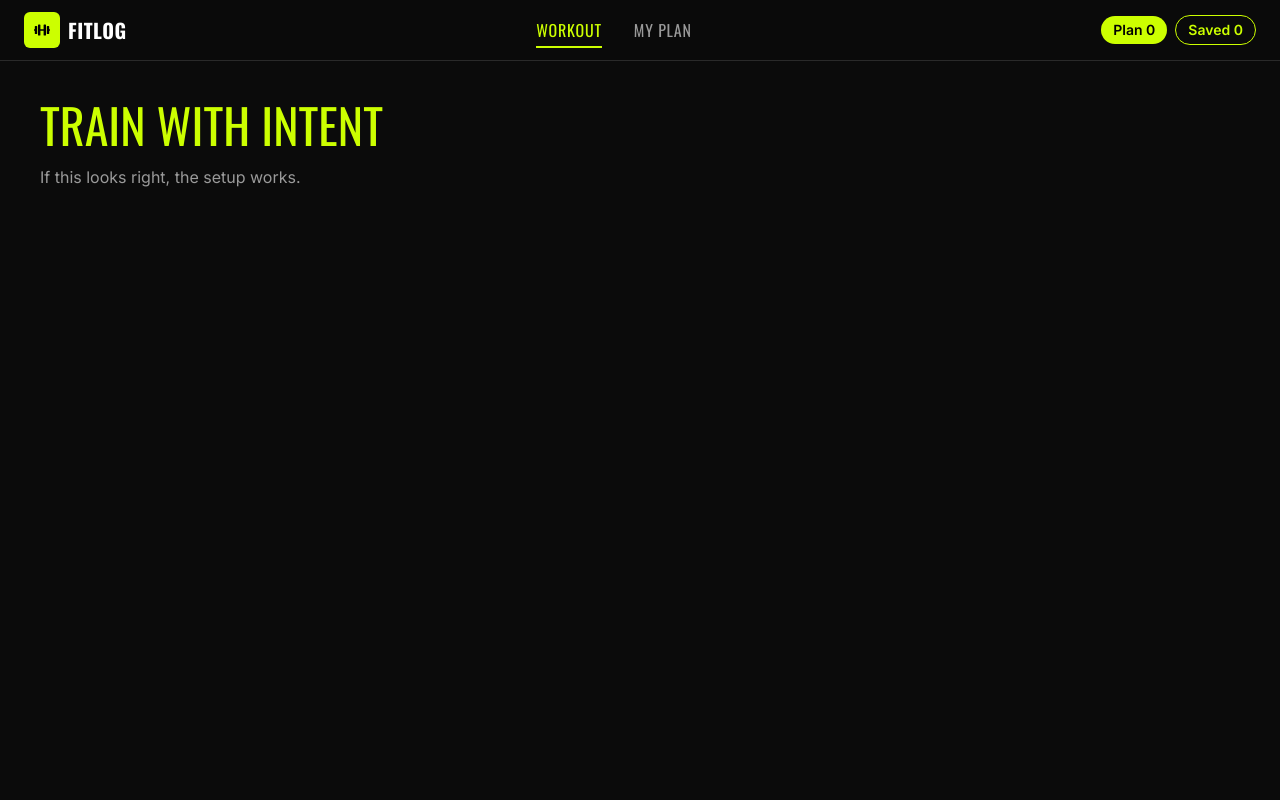
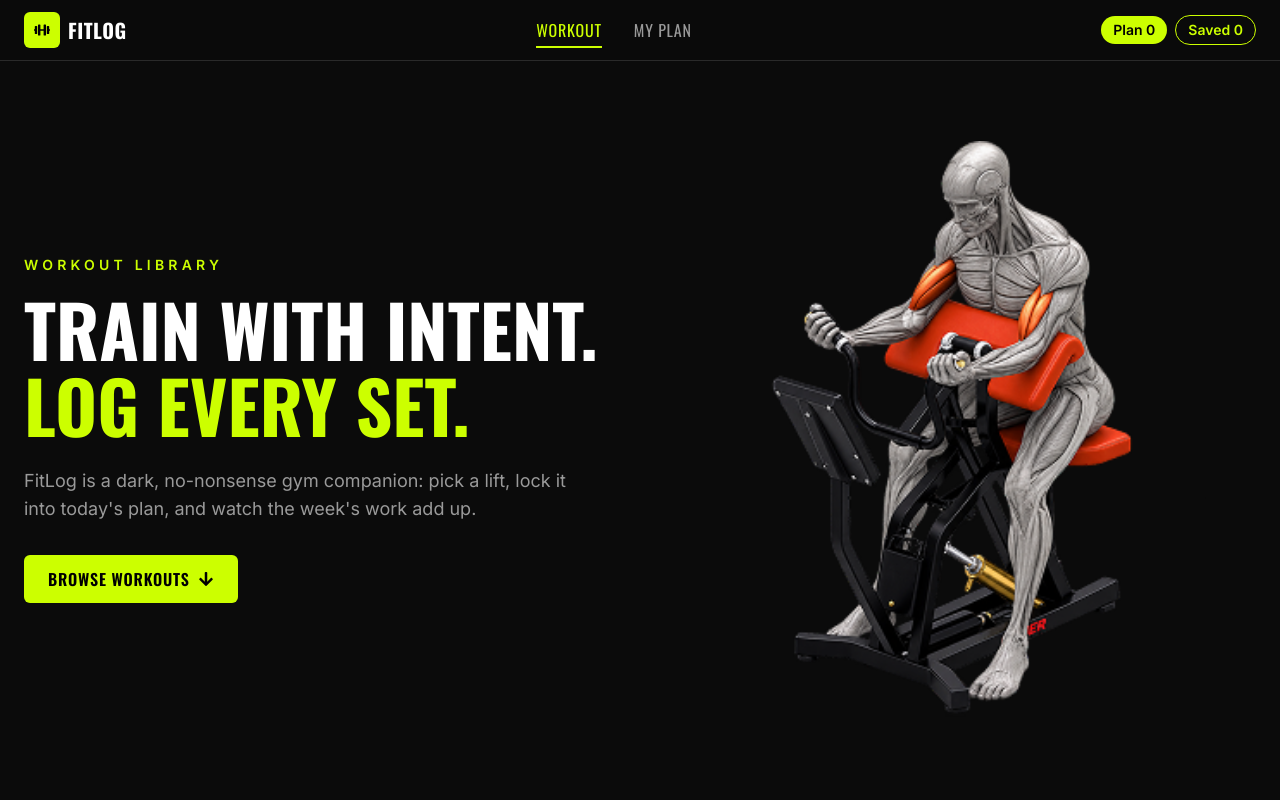
Before and after one commit to taniyarashid/fitlog, a Next.js app: page / in a window 1280 px wide. Shown: the top 800 px of the page. Built offline with nearby package versions, Linux system fonts and the light colour scheme.

Commit message:
added hero section with heading, subtitle, CTA and banner image

```diff
--- a/app/page.js
+++ b/app/page.js
@@ -1,10 +1,14 @@
+import Hero from "@/components/Hero";
+
 export default function Home() {
   return (
-    <main className="p-10">
-      <h1 className="font-display text-5xl uppercase text-accent">
-        Train with intent
-      </h1>
-      <p className="mt-4 text-muted">If this looks right, the setup works.</p>
+    <main>
+      <Hero />
+
+      {/* temporary placeholder, we'll build the library here next */}
+      <section id="library" className="mx-auto max-w-7xl px-4 py-20 sm:px-6">
+        <h2 className="font-display text-4xl uppercase">The Library</h2>
+      </section>
     </main>
   );
 }
--- /dev/null
+++ b/components/Hero.jsx
@@ -0,0 +1,41 @@
+import { FaArrowDown } from "react-icons/fa";
+
+export default function Hero() {
+  return (
+    <section className="mx-auto grid max-w-7xl items-center gap-10 px-4 py-12 sm:px-6 md:grid-cols-2 md:py-20">
+      {/* Text */}
+      <div>
+        <p className="mb-4 text-sm font-semibold uppercase tracking-[0.3em] text-accent">
+          Workout Library
+        </p>
+
+        <h1 className="font-display text-5xl font-bold uppercase leading-[1.05] sm:text-6xl lg:text-7xl">
+          Train with intent. <span className="text-accent">Log every set.</span>
+        </h1>
+
+        <p className="mt-6 max-w-xl text-base text-muted sm:text-lg">
+          FitLog is a dark, no-nonsense gym companion: pick a lift, lock it into
+          today&apos;s plan, and watch the week&apos;s work add up.
+        </p>
+
+        <a
+          href="#library"
+          className="mt-8 inline-flex items-center gap-2 rounded-md bg-accent px-6 py-3 font-display text-base font-semibold uppercase tracking-wider text-black transition hover:brightness-90"
+        >
+          Browse Workouts
+          <FaArrowDown />
+        </a>
+      </div>
+
+      {/* Image */}
+      {/* Image */}
+<div className="flex justify-center">
+  <img
+    src="/assets/banner.png"
+    alt="Person training at the gym"
+    className="h-auto w-full max-w-xl rounded-2xl"
+  />
+</div>
+    </section>
+  );
+}
```
Also changed, not shown: public/assets/banner.png (added), public/assets/logo.png (added).
